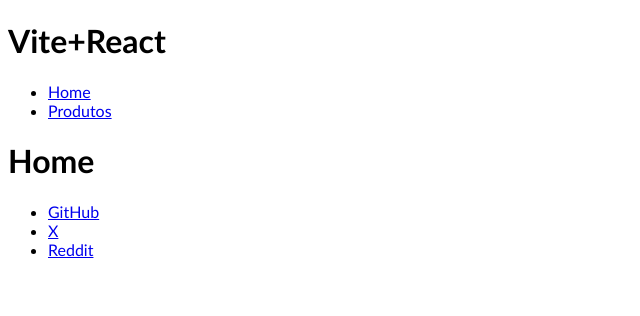
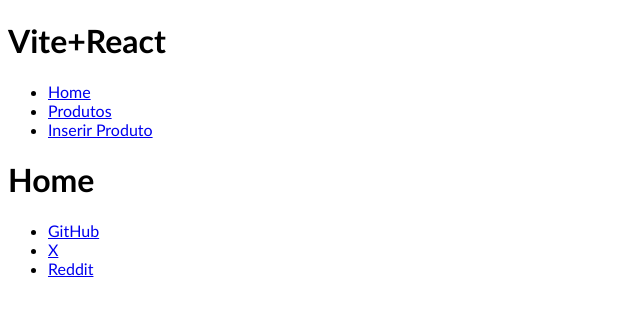
Before and after one commit to web-development-fiap/Cp2_ex2, a React (Vite) app in the folder spa-1tdspf-main/: page / in a window 1280 px wide. Shown: the top 316 px of the page, without its empty margins (0-640 px from the left). Built offline with nearby package versions, Linux system fonts and the light colour scheme.

Commit message:
inserir porduto no cabecalho

```diff
--- a/spa-1tdspf-main/src/components/Cabecalho.jsx
+++ b/spa-1tdspf-main/src/components/Cabecalho.jsx
@@ -1,18 +1,24 @@
-import { Link } from "react-router-dom";
+import { Link } from 'react-router-dom';
 
-export default function Cabecalho(){
-
-    return(
+export default function Cabecalho() {
+  return (
     <>
       <header>
         <h1>Vite+React</h1>
         <nav>
           <ul>
-                        <li><Link to="/">Home</Link></li>
-                        <li><Link to="/produtos">Produtos</Link></li>
+            <li>
+              <Link to="/">Home</Link>
+            </li>
+            <li>
+              <Link to="/produtos">Produtos</Link>
+            </li>
+            <li>
+              <Link to="/inserir/produto">Inserir Produto</Link>
+            </li>
           </ul>
         </nav>
       </header>
     </>
-    )
+  );
 }
```
Lines whose indentation alone changed are shown as unchanged.
